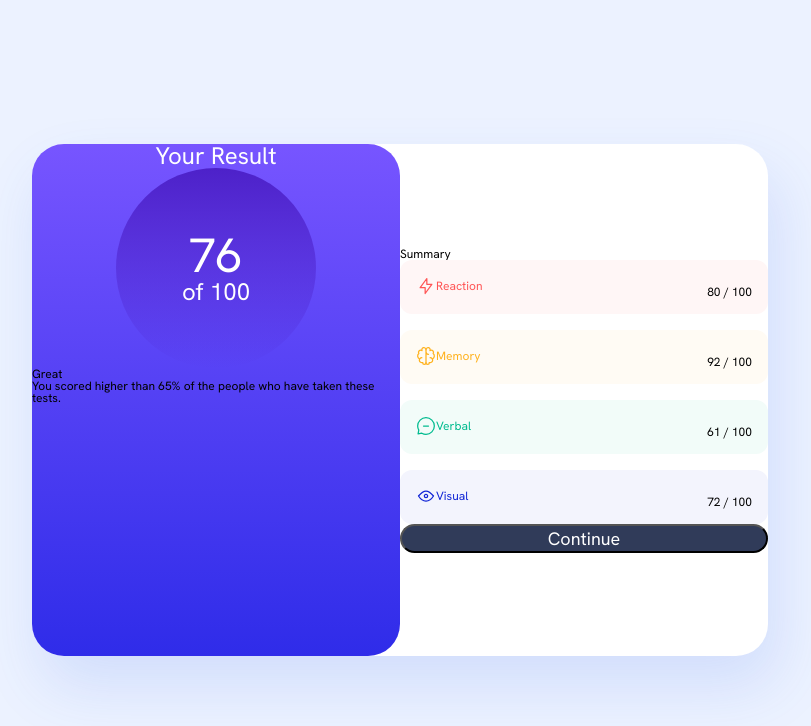
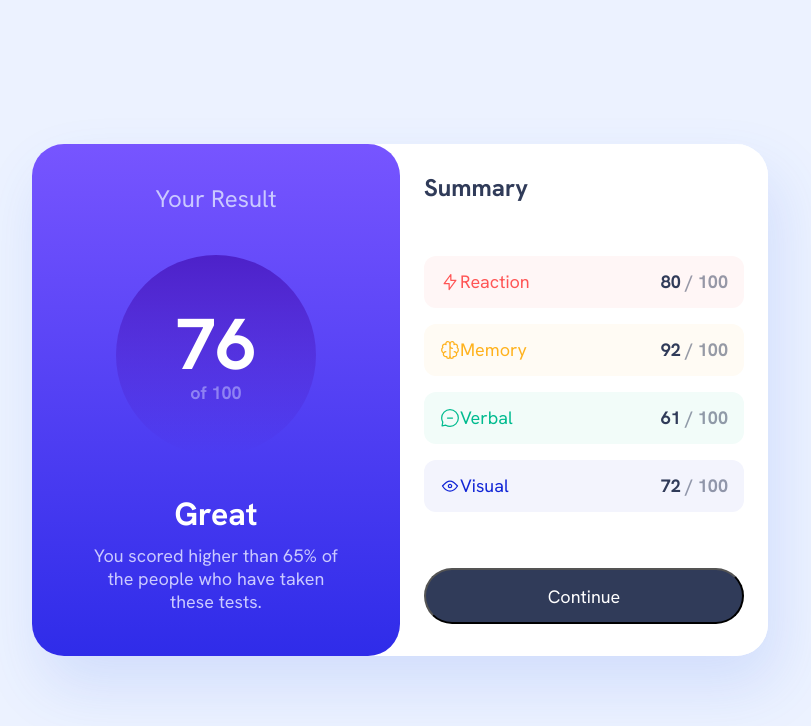
Before and after one commit to mileine/frontendmentor-results-summary-component, a plain HTML site: page index.html in a window 1280 px wide. Shown: the whole page, without its empty margins (240-1051 px from the left). Drawn offline with Linux system fonts and the light colour scheme.

Commit message:
refine desktop css styles

```diff
--- a/index.html
+++ b/index.html
@@ -19,8 +19,10 @@
             <span>of 100</span>
           </div>
         </div>
-        <h3>Great</h3>
-        <p>You scored higher than 65% of the people who have taken these tests.</p>
+        <div class="msg">
+          <h3>Great</h3>
+          <p>You scored higher than 65% of the people who have taken these tests.</p>
+        </div>
       </div>
       <div class="summary">
         <h3>Summary</h3>
--- a/styles.css
+++ b/styles.css
@@ -28,6 +28,7 @@ li {
 .result {
   display: flex;
   flex-direction: column;
+  justify-content: space-evenly;
   width: 368px;
   background: linear-gradient(#7755FF,#2F2CE9);
   height: 512px;
@@ -36,8 +37,9 @@ li {
 
 .result h1 {
   font-size: 24px;
-  color: #FFFFFF;
+  color: #CAC9FF;
   text-align: center;
+
 }
 
 .score {
@@ -58,18 +60,43 @@ li {
   flex-direction: column;
   justify-content: center;
   align-items: center;
+  font-weight: 700;
 }
 
 .score-info h2 {
-  font-size: 48px;
+  font-size: 72px;
+  line-height: 72px;
   color: #FFFFFF;
   text-align: center;
+  margin-bottom: 4px;
 }
 
 .score-info span {
-  font-size: 24px;
+  font-size: 18px;
+  color: #CAC9FF;
+  text-align: center;
+  opacity: .51
+}
+
+.msg {
+  width: 260px;
+  margin: 0 auto;
+}
+
+.msg h3 {
+  font-size: 32px;
   color: #FFFFFF;
   text-align: center;
+  margin: 0 auto 14px auto;
+  font-weight: 700;
+}
+
+.msg p {
+  font-size: 18px;
+  color: #CAC9FF;
+  text-align: center;
+  margin: 0 auto;
+  line-height: initial;
 }
 
 .summary {
@@ -77,22 +104,32 @@ li {
   display: flex;
   flex-direction: column;
   width: 368px;
-  margin: auto;
+  padding: 32px 24px;
+  border-radius: 32px;
+  height: 100%;
+  justify-content: space-between;
+}
+
+.summary h3 {
+  font-size: 24px;
+  color: #303B59;
+  font-weight: 700;
 }
 
 .summary-items {
   display: flex;
   flex-direction: column;
+  align-items: center;
   width: 100%;
-  height: 100%;
 }
 
 .summary-item {
   display: flex;
   justify-content: space-between;
-  align-items: baseline;
+  align-items: anchor-center;
   padding: 16px;
   border-radius: 12px;
+  width: 100%;
 }
 
 .summary-item:not(:last-child) {
@@ -102,6 +139,19 @@ li {
 .item-category{
   display: flex;
   align-items: center;
+  font-size: 18px;
+  font-family: "Hanken Grotesk", sans-serif;
+}
+
+.item-score-wrapper {
+  font-size: 18px;
+  font-family: "Hanken Grotesk", sans-serif;
+  color: #303B59;
+  font-weight: 700;
+}
+
+.item-max {
+  opacity: 0.5;
 }
 
 .container {
@@ -119,4 +169,6 @@ li {
   font-family: "Hanken Grotesk", sans-serif;
   font-size: 18px;
   border-radius: 128px;
+  width: 100%;
+  height: 56px;
 }
```
